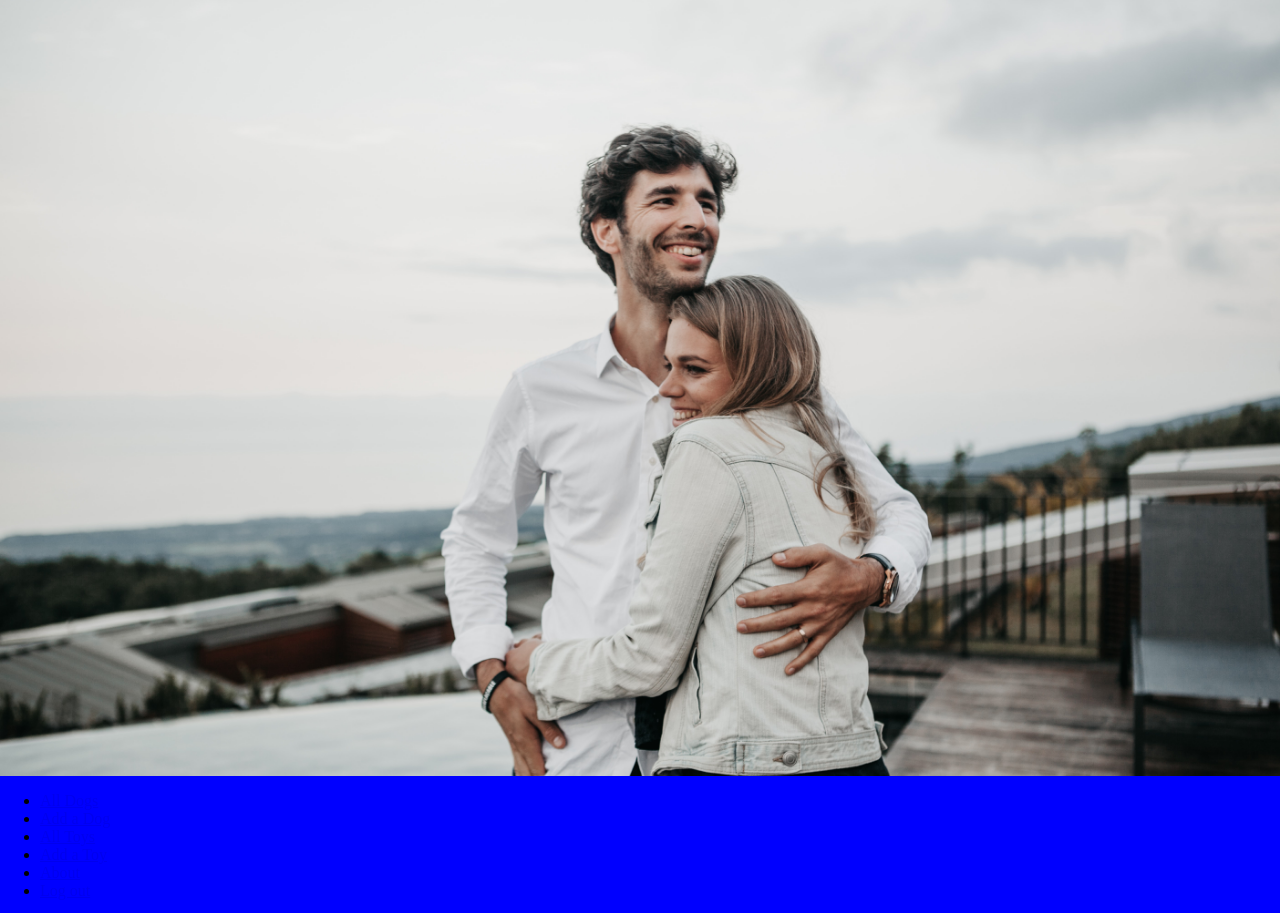
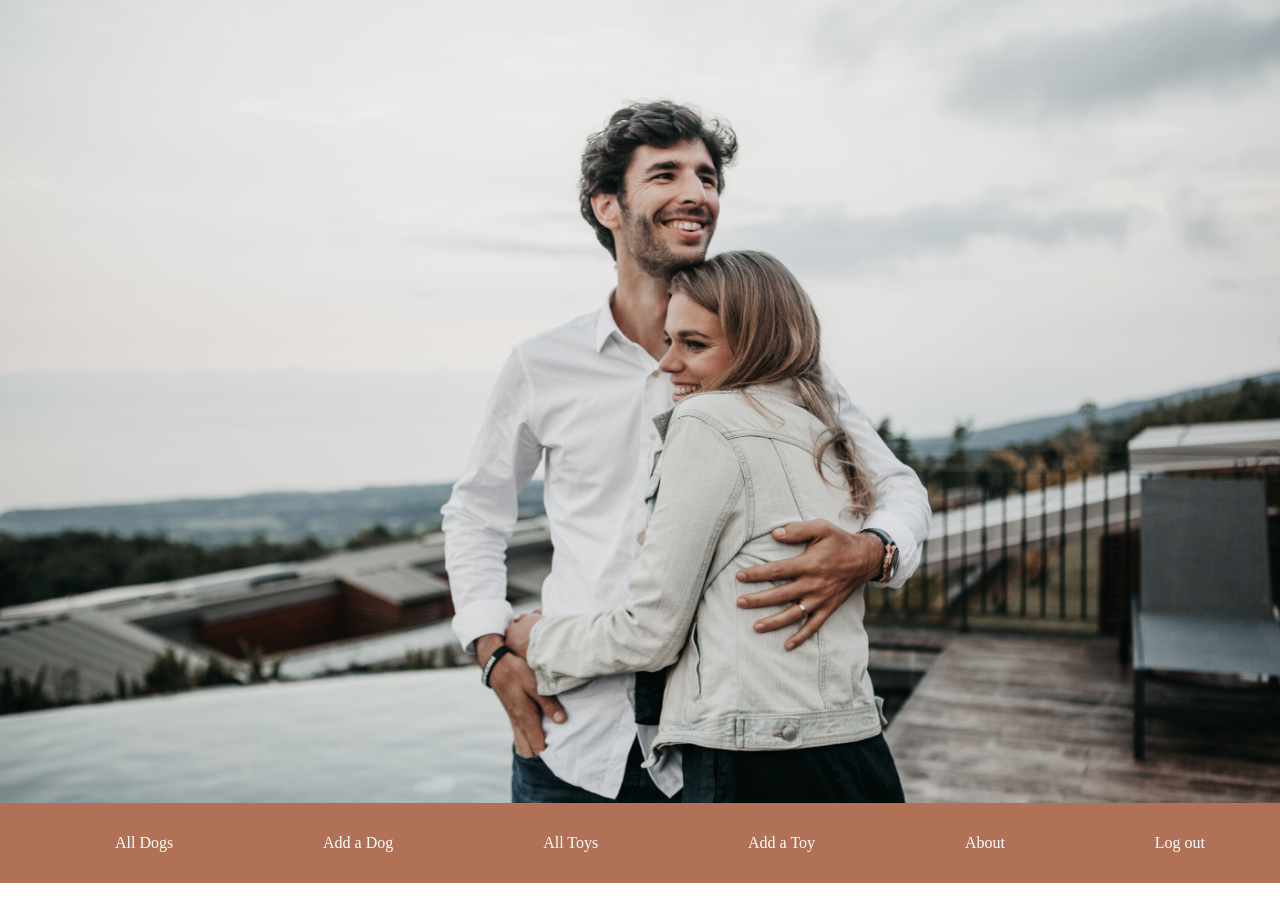
Before and after one commit to AWeidenkopf/wedding_website, a Django app: template polls/templates/polls/home.html in a window 1280 px wide. Run offline with Django 4.2, Linux system fonts and the light colour scheme; the template is opened without the code that fills it, so the values that code supplies are empty; the visitor is signed in with stand-in values (Sample User, id 1).

Commit message:
change nav bar color and fix positioning

```diff
--- a/polls/static/css/base.css
+++ b/polls/static/css/base.css
@@ -21,9 +21,26 @@ main {
 }
 
 nav {
-  background-color: blue;
-  margin-top: 85vh;
+  background-color: #B07156;
+  margin-top: 88vh;
   position: fixed;
-  display: inline;
+  display: flex;
+  justify-content: space-around;
+  align-items: center;
   width: 100%;
+  color: white;
+  height: 80px;
 }
+
+nav ul {
+  display: flex;
+  width: 100%;
+  justify-content: space-around;
+  align-items: center;
+  list-style: none;
+}
+
+nav ul a {
+  color: white;
+  text-decoration: none;
+}
--- a/polls/static/css/home.css
+++ b/polls/static/css/home.css
@@ -1,7 +1,7 @@
 .landing_image {
   position: absolute;
   width: 100%;
-  max-height: fit-content;
+  height: 88vh;
   margin: auto;
   overflow: auto;
   position: fixed;
```
